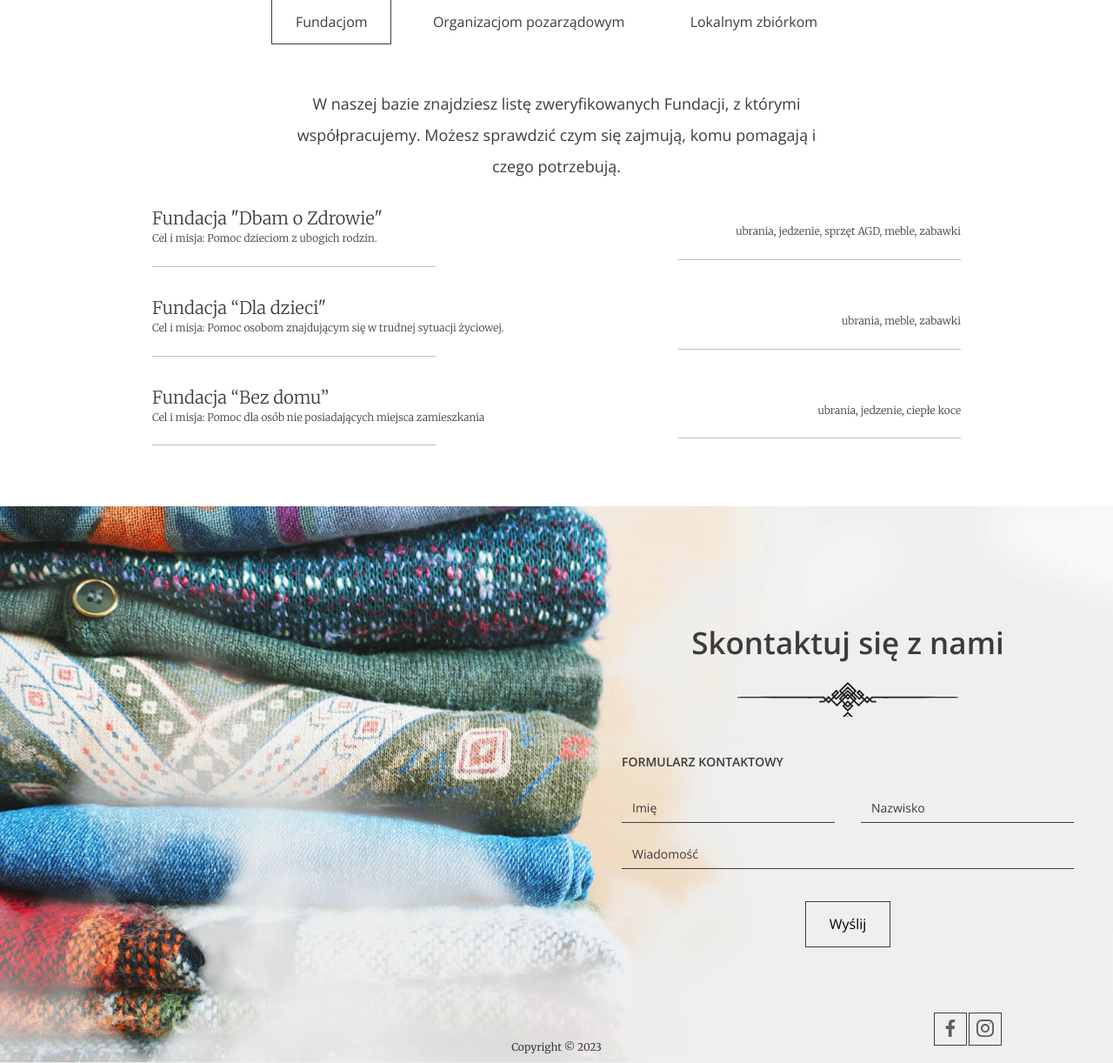
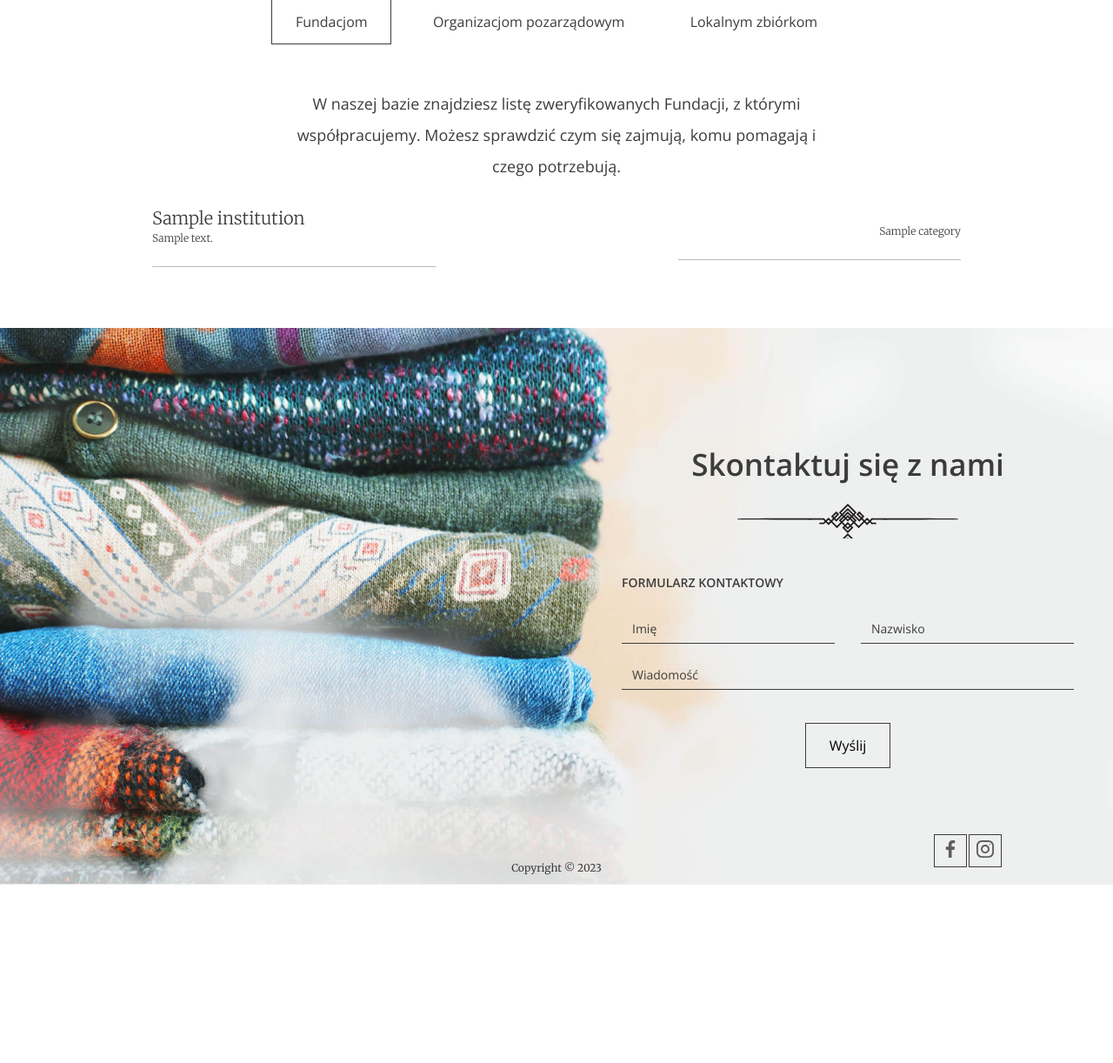
Before and after one commit to Mateusz-11/I_will_give_it_in_good_hands, a Django app: template templates/index.html in a window 1280 px wide. Shown: the part 2719-3941 px from the top of the page at 87% size. After the commit the page ends 3736 px from the top, so only its background shows below. Run offline with Django 4.2, Linux system fonts and the light colour scheme; the template is opened without the code that fills it: most values are stand-ins (such as "Sample title", 1, 10 or a date in 2020).

Commit message:
Add dynamic load institutions

```diff
--- a/clothes_app/models.py
+++ b/clothes_app/models.py
@@ -14,7 +14,6 @@ TYPE_INSTITUTION = (
    (2, "Organizacja pozarządowa"),
    (3, "Zbiórka lokalna"),
 )
-
 
 class Institution(models.Model):
     name = models.CharField(max_length=256)
--- a/clothes_app/views.py
+++ b/clothes_app/views.py
@@ -14,9 +14,15 @@ class LandingPage(View):
         institutions_list = Institution.objects.values_list('name', flat=True)
         for _ in institutions_list:
             institutions += 1
+        foundations = Donation.objects.filter(institution__type=1)
+        ngo = Donation.objects.filter(institution__type=2)
+        local_collections = Donation.objects.filter(institution__type=3)
         cnx = {
             'bags': bags,
             'institutions': institutions,
+            'foundations': foundations,
+            'ngo': ngo,
+            'local_collections': local_collections,
         }
         return render(request, 'index.html', cnx)
 
--- a/templates/base.html
+++ b/templates/base.html
@@ -1,5 +1,5 @@
+{% load static %}
 <!DOCTYPE html>
-{% load static %}
 <html lang="pl">
 <head>
    <meta charset="UTF-8">
@@ -37,7 +37,7 @@
            <li><a href="{% url 'index' %}#steps" class="btn btn--without-border">O co chodzi?</a></li>
            <li><a href="{% url 'index' %}#about-us" class="btn btn--without-border">O nas</a></li>
            <li><a href="{% url 'index' %}#help" class="btn btn--without-border">Fundacje i organizacje</a></li>
-           <li><a href="{% url 'index' %}" class="btn btn--without-border">Przekaż dary</a></li>
+           <li><a href="{% url 'add_donation' %}" class="btn btn--without-border">Przekaż dary</a></li>
            <li><a href="{% url 'index' %}#contact" class="btn btn--without-border">Kontakt</a></li>
          </ul>
          {% endblock %}
--- a/templates/index.html
+++ b/templates/index.html
@@ -47,7 +47,7 @@
             </div>
         </div>
 
-        <a href="#" class="btn btn--large">Załóż konto</a>
+        <a href="{% url 'register' %}" class="btn btn--large">Załóż konto</a>
     </section>
 
     <section id="about-us" class="about-us">
@@ -74,41 +74,19 @@
             <p>W naszej bazie znajdziesz listę zweryfikowanych Fundacji, z którymi współpracujemy. Możesz sprawdzić czym
                 się zajmują, komu pomagają i czego potrzebują.</p>
 
+            {% for institution in foundations %}
                 <ul class="help--slides-items">
                     <li>
                         <div class="col">
-                        <div class="title">Fundacja "Dbam o Zdrowie"</div>
-                        <div class="subtitle">Cel i misja: Pomoc dzieciom z ubogich rodzin.</div>
+                            <div class="title">{{ institution.institution.name }}</div>
+                            <div class="subtitle">{{ institution.institution.description }}</div>
                         </div>
-
                         <div class="col">
-                        <div class="text">ubrania, jedzenie, sprzęt AGD, meble, zabawki</div>
-                    </div>
-                </li>
-
-                <li>
-                    <div class="col">
-                        <div class="title">Fundacja “Dla dzieci"</div>
-                        <div class="subtitle">Cel i misja: Pomoc osobom znajdującym się w trudnej sytuacji życiowej.
-                        </div>
-                    </div>
-
-                    <div class="col">
-                        <div class="text">ubrania, meble, zabawki</div>
-                    </div>
-                </li>
-
-                <li>
-                    <div class="col">
-                        <div class="title">Fundacja “Bez domu”</div>
-                        <div class="subtitle">Cel i misja: Pomoc dla osób nie posiadających miejsca zamieszkania</div>
-                    </div>
-
-                    <div class="col">
-                        <div class="text">ubrania, jedzenie, ciepłe koce</div>
+                            <div class="text">{{ institution.categories.name }}</div>
                         </div>
                     </li>
                 </ul>
+            {% endfor %}
             <!-- Pagination
             <ul class="help--slides-pagination">
               <li><a href="#" class="btn btn--small btn--without-border active" data-page="1">1</a></li>
@@ -126,51 +104,19 @@
                 accusamus debitis. Ducimus, officia. Quia, sunt illum! Non iste placeat ab ipsum alias
                 quos suscipit corporis!
             </p>
+            {% for institution in ngo %}
                 <ul class="help--slides-items">
                     <li>
                         <div class="col">
-                        <div class="title">Organizacja 1</div>
-                        <div class="subtitle">Lorem ipsum dolor sit amet consectetur.</div>
+                            <div class="title">{{ institution.institution.name }}</div>
+                            <div class="subtitle">{{ institution.institution.description }}</div>
                         </div>
-
                         <div class="col">
-                        <div class="text">Lorem ipsum dolor sit amet consectetur adipisicing elit.</div>
-                    </div>
-                </li>
-
-                <li>
-                    <div class="col">
-                        <div class="title">Organizacja 2</div>
-                        <div class="subtitle">Lorem ipsum dolor sit amet consectetur.</div>
-                    </div>
-
-                    <div class="col">
-                        <div class="text">Lorem ipsum dolor sit amet consectetur adipisicing elit.</div>
-                    </div>
-                </li>
-
-                <li>
-                    <div class="col">
-                        <div class="title">Organizacja 3</div>
-                        <div class="subtitle">Lorem ipsum dolor sit amet consectetur.</div>
-                    </div>
-
-                    <div class="col">
-                        <div class="text">Lorem ipsum dolor sit amet consectetur adipisicing elit.</div>
-                    </div>
-                </li>
-
-                <li>
-                    <div class="col">
-                        <div class="title">Organizacja 4</div>
-                        <div class="subtitle">Lorem ipsum dolor sit amet consectetur.</div>
-                    </div>
-
-                    <div class="col">
-                        <div class="text">Lorem ipsum dolor sit amet consectetur adipisicing elit.</div>
+                            <div class="text">{{ institution.categories.name }}</div>
                         </div>
                     </li>
                 </ul>
+            {% endfor %}
 
             <!-- Pagination
             <ul class="help--slides-pagination">
@@ -187,29 +133,20 @@
         <div class="help--slides" data-id="3">
             <p>Lorem ipsum dolor sit amet, his ocurreret persequeris ea, ad utinam laudem duo. Verterem adipisci
                 partiendo eos ne, ea his reque quaeque recteque, ne quo lobortis intellegam.</p>
+            {% for institution in local_collections %}
                 <ul class="help--slides-items">
                     <li>
                         <div class="col">
-                        <div class="title">Lokalna zbiórka 1</div>
-                        <div class="subtitle">Lorem ipsum dolor sit amet consectetur.</div>
+                            <div class="title">{{ institution.institution.name }}</div>
+                            <div class="subtitle">{{ institution.institution.description }}</div>
                         </div>
 
                         <div class="col">
-                        <div class="text">Lorem ipsum dolor sit amet consectetur adipisicing elit.</div>
-                    </div>
-                </li>
-
-                <li>
-                    <div class="col">
-                        <div class="title">Lokalna zbiórka 2</div>
-                        <div class="subtitle">Lorem ipsum dolor sit amet consectetur.</div>
-                    </div>
-
-                    <div class="col">
-                        <div class="text">Lorem ipsum dolor sit amet consectetur adipisicing elit.</div>
+                            <div class="text">{{ institution.categories.name }}</div>
                         </div>
                     </li>
                 </ul>
+            {% endfor %}
 
             <!-- Pagination
             <ul class="help--slides-pagination">
```
Lines whose indentation alone changed are shown as unchanged.
